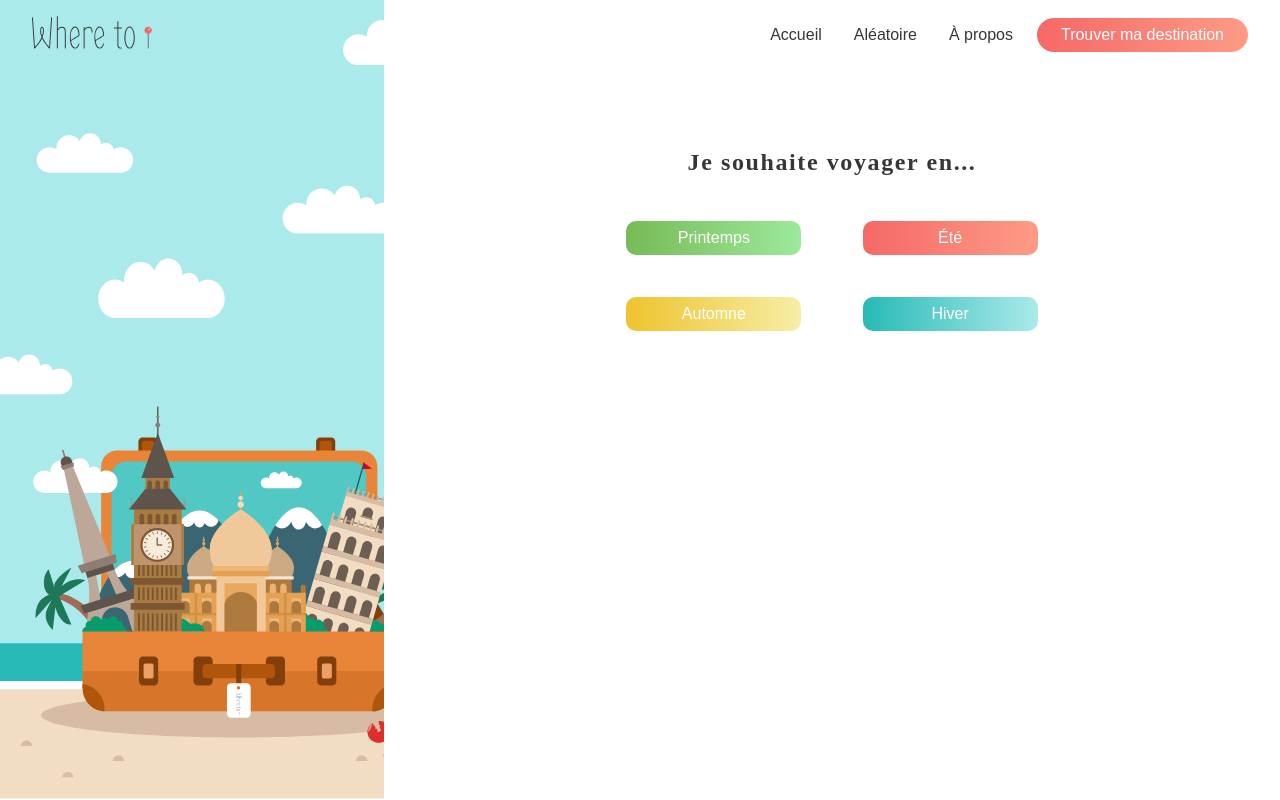
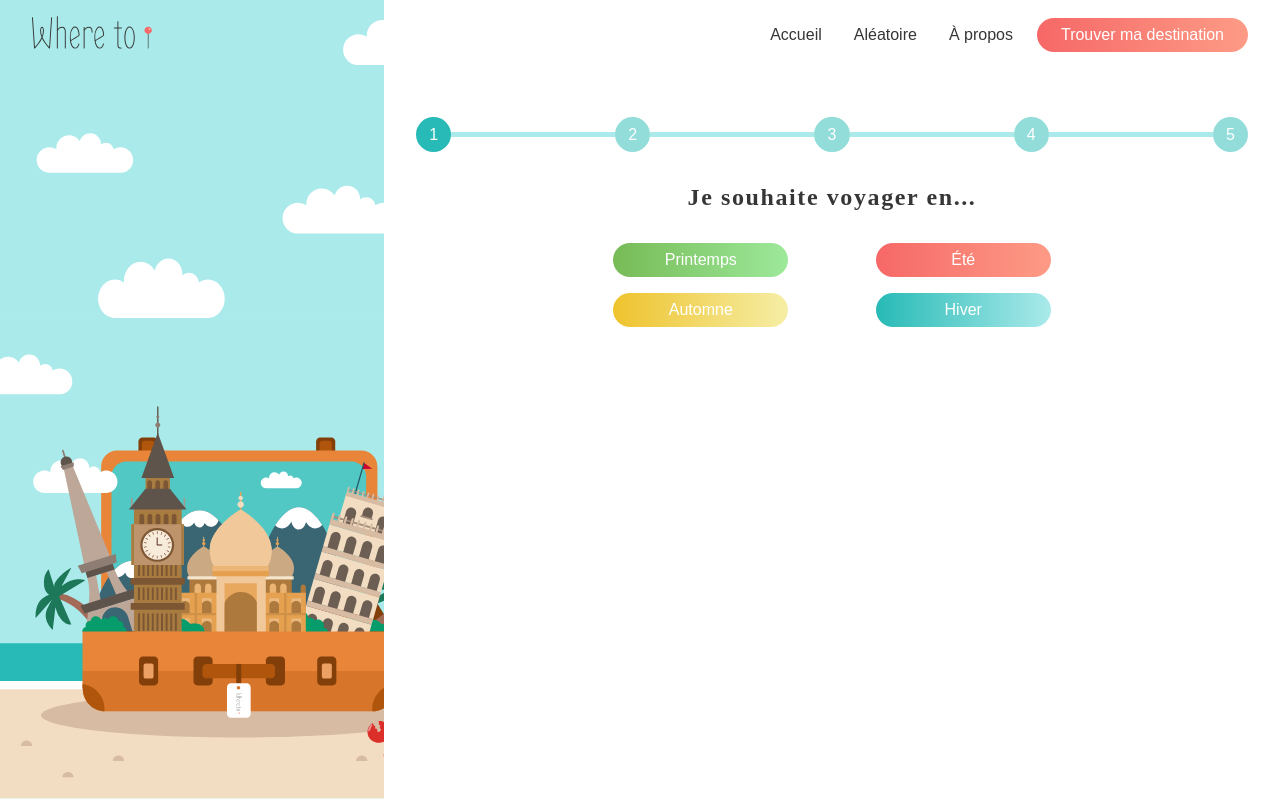
Before and after one commit to ammariahl/GenerateurSuggestionsVoyage, an Angular app in the folder front/: page /search in a window 1280 px wide. Built offline with nearby package versions, Linux system fonts and the light colour scheme; a web font is replaced by a local one.

Commit message:
add progress bar

```diff
--- a/front/src/app/search-destination/search-destination.component.css
+++ b/front/src/app/search-destination/search-destination.component.css
@@ -29,16 +29,6 @@
   text-align: center;
 }
 
-button {
-  color: var(--white);
-  border: none;
-  border-radius: 10px;
-  cursor: pointer;
-  margin: 3%;
-  width: 80%;
-  height: 70%;
-}
-
 button:hover {
   -moz-transform: scale(1.1);
   -webkit-transform: scale(1.1);
@@ -65,3 +55,38 @@ button:hover {
 .buttons button {
   flex: 0 0 40%;
 }
+
+.selected {
+  border: 2px solid var(--darkGreen);
+}
+
+.progress-bar {
+  justify-content: space-between;
+  align-items: center;
+}
+
+.pace {
+  align-items: center;
+  opacity: 0.5;
+}
+
+.pace.active {
+  opacity: 1;
+}
+
+.circle {
+  width: 2.2rem;
+  height: 2.2rem;
+  border-radius: 50%;
+  background-color: var(--darkTeal);
+  color: var(--white);
+  justify-content: center;
+  align-items: center;
+  cursor: pointer;
+}
+
+.line {
+  flex-grow: 1;
+  height: 5px;
+  background-color: var(--lightTeal);
+}
--- a/front/src/app/search-destination/search-destination.component.html
+++ b/front/src/app/search-destination/search-destination.component.html
@@ -1,4 +1,26 @@
 <div class="container">
+  <div class="progress-bar flex">
+    <div class="pace flex" [class.active]="currentStep >= 0">
+      <div class="circle flex" (click)="currentStep = 0">1</div>
+    </div>
+    <div class="line"></div>
+    <div class="pace flex" [class.active]="currentStep >= 1">
+      <div class="circle flex" (click)="currentStep = 1">2</div>
+    </div>
+    <div class="line"></div>
+    <div class="pace flex" [class.active]="currentStep >= 2">
+      <div class="circle flex" (click)="currentStep = 2">3</div>
+    </div>
+    <div class="line"></div>
+    <div class="pace flex" [class.active]="currentStep >= 3">
+      <div class="circle flex" (click)="currentStep = 3">4</div>
+    </div>
+    <div class="line"></div>
+    <div class="pace flex" [class.active]="currentStep >= 4">
+      <div class="circle flex" (click)="currentStep = 4">5</div>
+    </div>
+  </div>
+
   <form [formGroup]="preferencesForm" (ngSubmit)="onSubmit()">
     <div class="step">
       <label>Je souhaite voyager en...</label>
@@ -34,7 +56,6 @@
       </div>
     </div>
 
-
     <div class="step" *ngIf="currentStep >= 1" [@slideInOut]>
       <label>Plutôt...</label>
       <div class="buttons">
@@ -67,9 +88,7 @@
           Peu importe
         </button>
       </div>
-
     </div>
-
 
     <div class="step" *ngIf="currentStep >= 2" [@slideInOut]>
       <label>Mon budget...</label>
@@ -103,9 +122,7 @@
           Illimité
         </button>
       </div>
-
     </div>
-
 
     <div class="step" *ngIf="currentStep >= 3" [@slideInOut]>
       <label>Je voyage...</label>
@@ -139,53 +156,48 @@
           En famille
         </button>
       </div>
-
     </div>
-
 
     <div class="step" *ngIf="currentStep >= 4" [@slideInOut]>
       <label>Je possède...</label>
       <div class="buttons">
         <button
           type="button"
-          class="button"
-          [class.green]="selectedDocuments['cniUe']"
+          class="button green"
+          [class.selected]="selectedDocuments['cniUe']"
           (click)="onDocumentSelect('cniUe')"
         >
           CNI UE
         </button>
         <button
           type="button"
-          class="button"
-          [class.red]="selectedDocuments['passportUe']"
+          class="button red"
+          [class.selected]="selectedDocuments['passportUe']"
           (click)="onDocumentSelect('passportUe')"
         >
           Passeport UE
         </button>
         <button
           type="button"
-          class="button"
-          [class.yellow]="selectedDocuments['visaUe']"
+          class="button yellow"
+          [class.selected]="selectedDocuments['visaUe']"
           (click)="onDocumentSelect('visaUe')"
         >
           Visa UE
         </button>
         <button
           type="button"
-          class="button"
-          [class.teal]="selectedDocuments['passportMde']"
+          class="button teal"
+          [class.selected]="selectedDocuments['passportMde']"
           (click)="onDocumentSelect('passportMde')"
         >
           Passeport MDE
         </button>
       </div>
-
     </div>
-
 
     <div *ngIf="currentStep >= 4">
       <button class="button blue" type="submit">Valider</button>
-
     </div>
   </form>
 </div>
--- a/front/src/app/search-destination/search-destination.component.ts
+++ b/front/src/app/search-destination/search-destination.component.ts
@@ -32,9 +32,7 @@ import { trigger, transition, style, animate } from '@angular/animations';
     ]),
   ],
 })
-
 export class SearchDestinationComponent {
-
   constructor(
     private formBuilder: FormBuilder,
     private router: Router,
@@ -85,10 +83,10 @@ export class SearchDestinationComponent {
   }
   //Je crée un objet pour stocker les documents sélectionnés
   selectedDocuments: { [key: string]: boolean } = {
-    cniUe: true,
-    passportUe: true,
-    visaUe: true,
-    passportMde: true,
+    cniUe: false,
+    passportUe: false,
+    visaUe: false,
+    passportMde: false,
   };
 
   //Je fais en sorte qu'on puisse sélectionner plusieurs documents
@@ -161,7 +159,6 @@ export class SearchDestinationComponent {
       visibleStepElements[visibleStepElements.length - 1];
     if (lastVisibleStepElement) {
       lastVisibleStepElement.scrollIntoView({ behavior: 'smooth' });
-
     }
   }
 }
```
